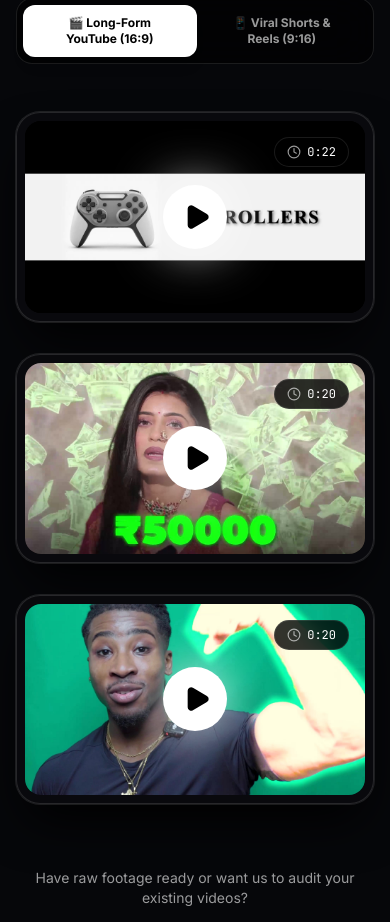
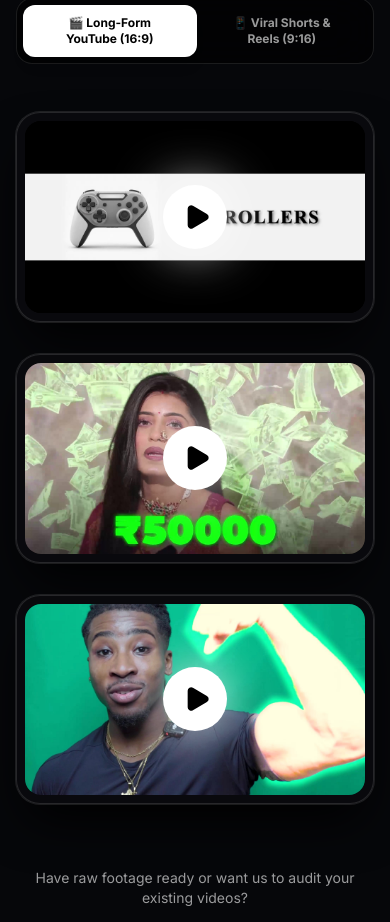
Before and after one commit to harzhx/harzh-agency, a React (Vite) app: page / in a window 390 px wide. Shown: the part 3384-4306 px from the top of the page. Built offline with nearby package versions, Linux system fonts and the light colour scheme.

Commit message:
style: remove all top badges completely on mobile for 100% clean video frame

```diff
--- a/src/components/WorkSection.tsx
+++ b/src/components/WorkSection.tsx
@@ -126,13 +126,13 @@ export const WorkSection: React.FC<WorkSectionProps> = ({
                         </div>
 
                         {/* Top Badges (Subtle & Floating Creator Proof - Hidden on Mobile for Pure Clean Frame) */}
-                        <div className="absolute top-4 left-4 right-4 sm:top-5 sm:left-5 sm:right-5 flex items-center justify-between z-10 pointer-events-none">
-                          <div className="hidden sm:flex items-center gap-2 bg-black/80 backdrop-blur-md px-3.5 py-1.5 rounded-full border border-white/15 text-emerald-400 text-xs sm:text-sm font-semibold shadow-lg">
+                        <div className="hidden sm:flex absolute top-4 left-4 right-4 sm:top-5 sm:left-5 sm:right-5 items-center justify-between z-10 pointer-events-none">
+                          <div className="flex items-center gap-2 bg-black/80 backdrop-blur-md px-3.5 py-1.5 rounded-full border border-white/15 text-emerald-400 text-xs sm:text-sm font-semibold shadow-lg">
                             <Sparkles className="w-3.5 h-3.5 sm:w-4 sm:h-4 text-emerald-400" />
                             <span>{item.proofBadge || item.channelSubscribers}</span>
                           </div>
 
-                          <div className="ml-auto sm:ml-0 flex items-center gap-1.5 bg-black/80 backdrop-blur-md px-3 py-1.5 rounded-full border border-white/10 text-white text-xs font-mono">
+                          <div className="flex items-center gap-1.5 bg-black/80 backdrop-blur-md px-3 py-1.5 rounded-full border border-white/10 text-white text-xs font-mono">
                             <Clock className="w-3.5 h-3.5 text-white/60" />
                             <span>{item.duration}</span>
                           </div>
@@ -191,12 +191,12 @@ export const WorkSection: React.FC<WorkSectionProps> = ({
                       <div className="absolute inset-0 bg-gradient-to-t from-black/95 via-black/25 to-black/30 opacity-0 group-hover:opacity-100 transition-opacity duration-300" />
 
                       {/* Top Creator Proof Pill (Hidden on Mobile) */}
-                      <div className="absolute top-3 left-3 right-3 flex items-center justify-between z-10">
-                        <span className="hidden sm:flex px-3 py-1 rounded-full bg-black/80 backdrop-blur-md text-xs font-semibold text-emerald-400 border border-white/15 items-center gap-1.5">
+                      <div className="hidden sm:flex absolute top-3 left-3 right-3 items-center justify-between z-10">
+                        <span className="flex px-3 py-1 rounded-full bg-black/80 backdrop-blur-md text-xs font-semibold text-emerald-400 border border-white/15 items-center gap-1.5">
                           <Sparkles className="w-3 h-3 text-emerald-400" />
                           <span>{item.channelSubscribers || "Viral Short"}</span>
                         </span>
-                        <span className="ml-auto sm:ml-0 px-2.5 py-1 rounded-lg bg-black/80 backdrop-blur-md text-[11px] font-mono text-white/80 border border-white/10">
+                        <span className="px-2.5 py-1 rounded-lg bg-black/80 backdrop-blur-md text-[11px] font-mono text-white/80 border border-white/10">
                           {item.duration}
                         </span>
                       </div>
```
